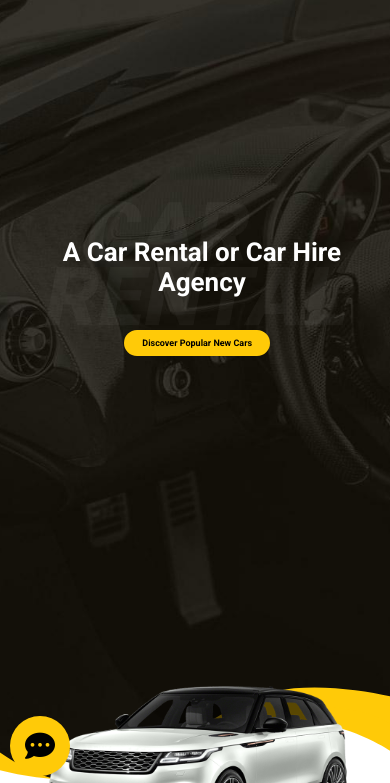
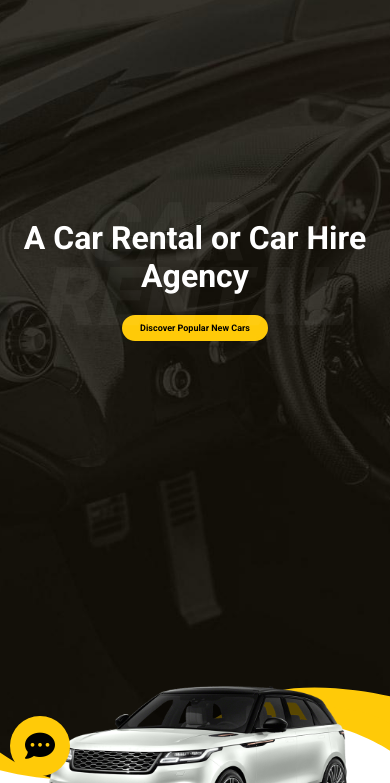
Before and after one commit to HuyHoang3425/project_web_nhom_1, a plain HTML site: page pages/home/index.html in a window 390 px wide. Shown: the part 58-841 px from the top of the page. Drawn offline with Linux system fonts and the light colour scheme; a web font is replaced by a local one.

Commit message:
edit title of background-2 of section-1 of home

```diff
--- a/pages/home/home.css
+++ b/pages/home/home.css
@@ -586,20 +586,33 @@ iframe {
     background-size: cover;
     display: none;
     position: relative;
+    display: flex;
+    flex-direction: column;
+    align-items: center;
+    justify-content: center;
+    width: 100%;
+}
+.inner-bg{
+    display: inline-block;
+    position: absolute;
+    left: 50%;
+    top:40%;
+    transform: translate(-50%,-50%);
+    width: auto;
+    display: flex;
+    flex-direction: column;
+    align-items: center;
+    justify-content: center;
+    width: 100%;
 }
 .section-1 .background-2 .title{
-    position: absolute;
     color:#ffffff;
-    top: 35%;
-    left: calc((100% - 835.2px)/2);
     font-size: 60px;
     animation: animate1 1s ease-out forwards;
+    margin-bottom: 20px;
 
 }
 .section-1 .background-2 .btn{
-    position: absolute;
-    top: 50%;
-    left: calc(100%/2 - 298.05px /2);
     z-index: 2;
     animation: animate2 1s ease-out forwards;
 }
--- a/pages/home/index.html
+++ b/pages/home/index.html
@@ -112,7 +112,7 @@
 
     <!-- section-1 -->
     <section class="section-1">
-        <div class="background-1 background show">
+        <div class="background-1">
             <div class="content">
                 <div class="subtitle">The best way of renting</div>
                 <div class="title">
@@ -128,12 +128,15 @@
             </div>
             <img class="text-blur" src="../../assets/images/home/car-rental-layer.png" alt="">
         </div>
-        <div class="background-2 background">
-            <div class="title">
-                A Car Rental or Car Hire Agency
+        <div class="background-2 show">
+            <div class="inner-bg">
+                <div class="title">
+                    A Car Rental or Car Hire Agency
+                </div>
+                <button class="btn">Discover Popular New Cars</button>
             </div>
-            <button class="btn">Discover Popular New Cars</button>
-            <img class="text-blur" src="../../assets/images/home/car-rental-layer.png" alt="">
+                <img class="text-blur" src="../../assets/images/home/car-rental-layer.png" alt="">
+
         </div>
         <img class="car-1" src="../../assets/images/home/car-slider.png" alt="car">
         <svg class="svg-1" preserveAspectRatio="none" xmlns="http://www.w3.org/2000/svg" width="100%"
--- a/pages/home/index.js
+++ b/pages/home/index.js
@@ -81,37 +81,37 @@ window.addEventListener("click", function (event) {
 });
 
 // button-option
-const backgrounds = document.querySelectorAll(".section-1 .background");
-const dotsi = document.querySelectorAll(".option-btn .dot");
-const buttons = document.querySelectorAll(".option-btn button");
-let currentIndex = 0;
-let refreshBackground;
+// const backgrounds = document.querySelectorAll(".section-1 .background");
+// const dotsi = document.querySelectorAll(".option-btn .dot");
+// const buttons = document.querySelectorAll(".option-btn button");
+// let currentIndex = 0;
+// let refreshBackground;
 
 
-function changeBackground(index) {
-  backgrounds.forEach((bg) => bg.classList.remove("show"));
-  dotsi.forEach((dot) => dot.classList.remove("dotScale"));
+// function changeBackground(index) {
+//   backgrounds.forEach((bg) => bg.classList.remove("show"));
+//   dotsi.forEach((dot) => dot.classList.remove("dotScale"));
 
-  backgrounds[index].classList.add("show");
-  dotsi[index].classList.add("dotScale");
-}
+//   backgrounds[index].classList.add("show");
+//   dotsi[index].classList.add("dotScale");
+// }
 
-function refresh() {
-  clearInterval(refreshBackground);
-  refreshBackground = setInterval(() => {
-    currentIndex = (currentIndex + 1) % backgrounds.length;
-    changeBackground(currentIndex);
-  }, 5000);
-}
+// function refresh() {
+//   clearInterval(refreshBackground);
+//   refreshBackground = setInterval(() => {
+//     currentIndex = (currentIndex + 1) % backgrounds.length;
+//     changeBackground(currentIndex);
+//   }, 5000);
+// }
 
-buttons.forEach((button, index) => {
-  button.addEventListener("click", () => {
-    currentIndex = index;
-    changeBackground(index);
-    refresh();
-  });
-});
-refresh();
+// buttons.forEach((button, index) => {
+//   button.addEventListener("click", () => {
+//     currentIndex = index;
+//     changeBackground(index);
+//     refresh();
+//   });
+// });
+// refresh();
 
 
 
--- a/pages/home/responsive.css
+++ b/pages/home/responsive.css
@@ -167,13 +167,6 @@
     .section-1 .background-1 .content .title {
         font-size: 55px;
     }
-
-    .section-1 .background-2 .title {
-        font-size: 55px;
-        top: 35%;
-        left: calc((100% - 765.6px) / 2);
-    }
-
     .svg-1 {
         height: 100px;
     }
@@ -201,16 +194,12 @@
         width: 500px;
         height: auto;
     }
-
-    .section-1 .background-2 .btn {
-        left: calc((100% - 220.66px)/2);
-        top:55%;
-    }
-
     .section-1 .background-2 .text-blur {
         width: 700px;
     }
-
+    .section-1 .background-2 .title{
+        font-size: 48px;
+    }
     .section-1 .car-1 {
         right: 50px;
     }
@@ -356,13 +345,6 @@
     .section-1 .background-1 .content .title {
         font-size: 38px;
     }
-
-    .section-1 .background-2 .title {
-        font-size: 38px;
-        top: 35%;
-        left: calc((100% - 528.96px) / 2);
-    }
-
     .section-1 .background-1 .item-row {
         font-size: 9px;
     }
@@ -387,9 +369,8 @@
     .section-1 .background-2 .text-blur {
         width: 500px;
     }
-    .section-1 .background-2 .btn {
-        left: calc((100% - 225.59px)/2);
-        top: 45%;
+    .section-1 .background-2 .title{
+        font-size: 36px;
     }
     /* section-1 */
 
@@ -621,13 +602,6 @@
         font-size: 26px;
         margin-bottom: 20px;
     }
-
-    .section-1 .background-2 .title {
-        font-size: 26px;
-        top: 35%;
-        left: calc((100% - 361.93px) / 2);
-    }
-
     .section-1 .background-1 .item-row {
         gap: 5px;
     }
@@ -650,16 +624,13 @@
         left: 50%;
         transform: translate(-50%, -50%);
     }
-
-    .section-1 .background-2 .btn {
-        left: calc((100% - 141.43px)/2);
-        top: 46%;
-    }
     .section-1 .background-2 .text-blur {
         width: 300px;
         top: 38%;
     }
-
+    .section-1 .background-2 .title{
+        font-size: 32px;
+    }
     /* section-1 */
 
     /* .section-2 */
```
